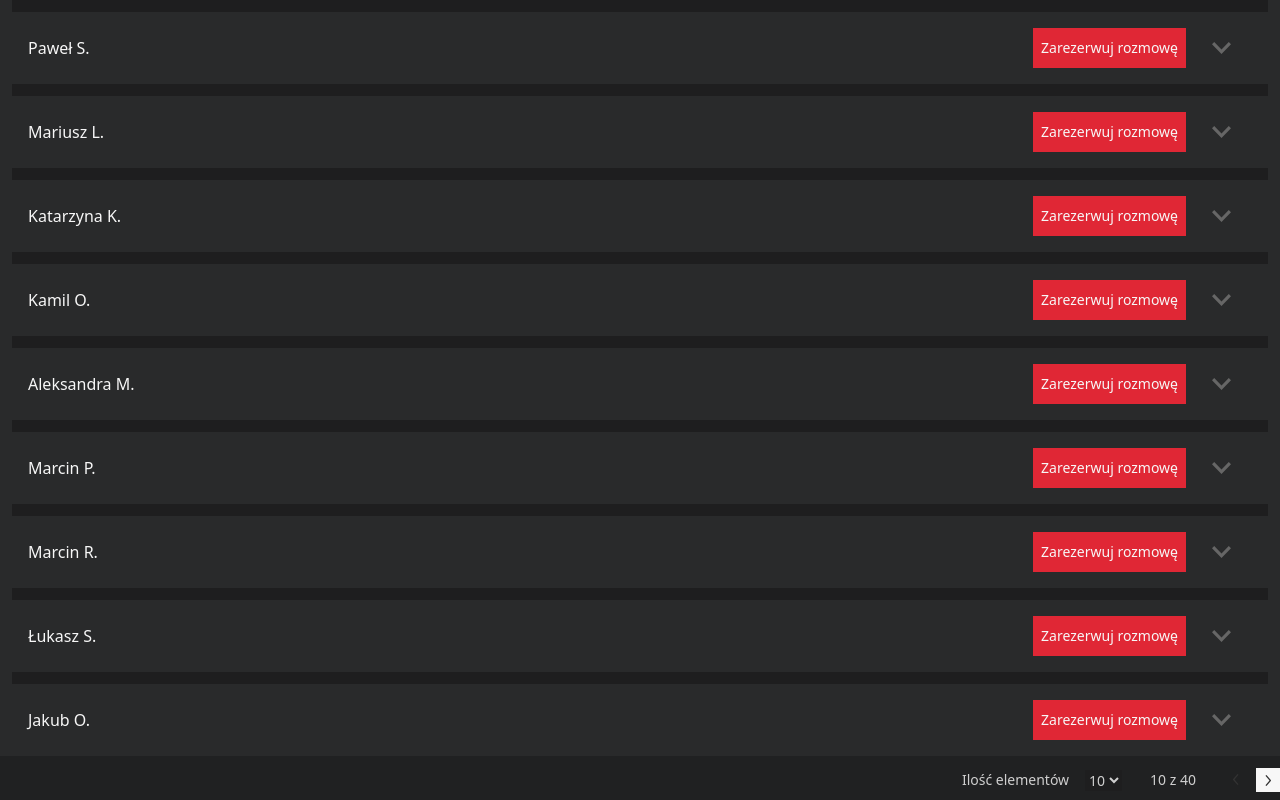
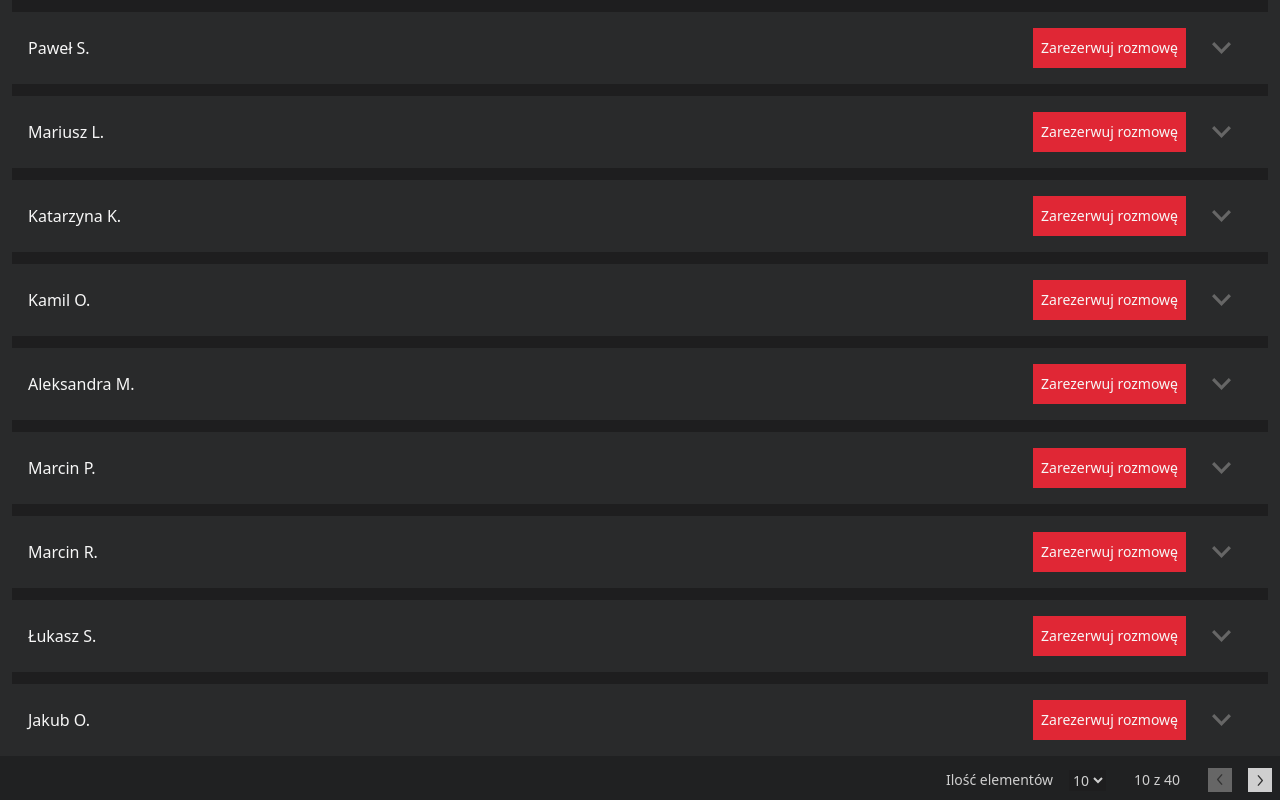
Before and after one commit to SathMenthu/megak-headhunter-frontend, a React (Create React App) app: page /hr in a window 1280 px wide. Shown: the part 280-1080 px from the top of the page. Built offline with nearby package versions, Linux system fonts and the light colour scheme.

Commit message:
pagination btn

```diff
--- a/src/components/HR/Pagination.tsx
+++ b/src/components/HR/Pagination.tsx
@@ -1,5 +1,5 @@
 import React from 'react';
-import { Arrow } from './Arrow';
+import { PaginationBtn } from './PaginationBtn';
 
 export function Pagination() {
   return (
@@ -13,18 +13,8 @@ export function Pagination() {
       </select>
       <p className="mx-5 font-light">10 z 40</p>
       <div className="flex flex-row justify-center items-center">
-        <button
-          type="button"
-          className="h-6 w-6 bg-HRblack-100 mx-2 flex justify-center items-center"
-        >
-          <Arrow />
-        </button>
-        <button
-          type="button"
-          className="h-6 w-6 bg-HRwhite rotate-180 flex justify-center items-center"
-        >
-          <Arrow />
-        </button>
+        <PaginationBtn />
+        <PaginationBtn isActive direction="right" />
       </div>
     </div>
   );
--- /dev/null
+++ b/src/components/HR/PaginationBtn.tsx
@@ -0,0 +1,18 @@
+import React from 'react';
+import { Arrow } from './Arrow';
+
+interface Props {
+  direction?: 'left' | 'right';
+  isActive?: boolean;
+}
+
+export function PaginationBtn({ isActive, direction }: Props) {
+  const classNameBtn = `h-6 w-6 mx-2 flex justify-center items-center ${
+    isActive ? 'bg-HRgrey' : 'bg-HRgrey-300'
+  } ${direction === 'right' ? 'rotate-180' : ''}`;
+  return (
+    <button type="button" className={classNameBtn}>
+      <Arrow color="#333333" />
+    </button>
+  );
+}
```
